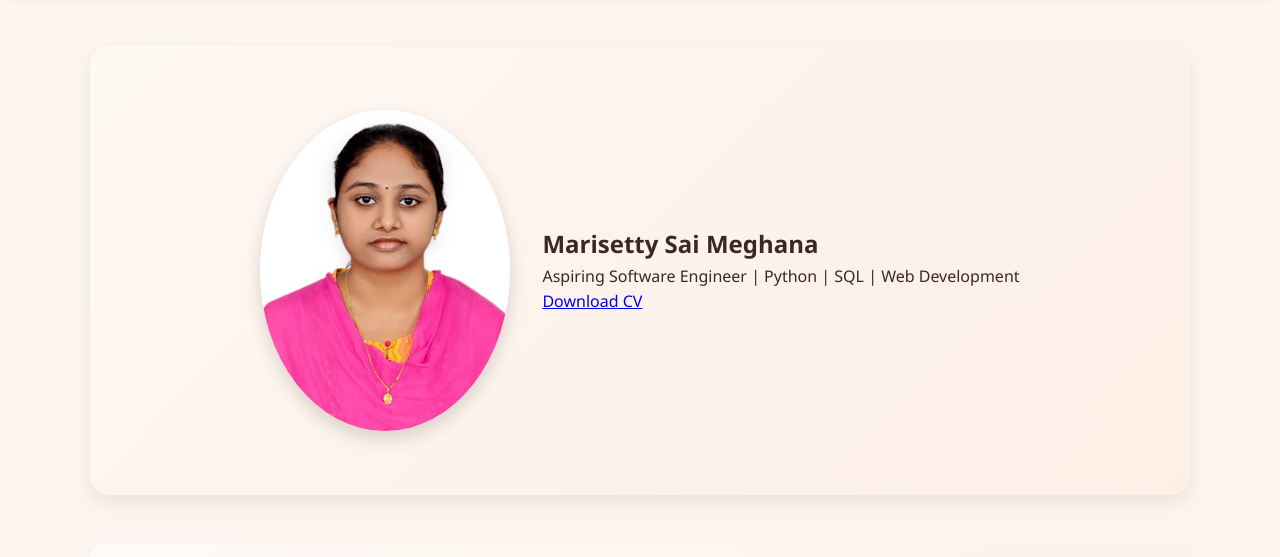
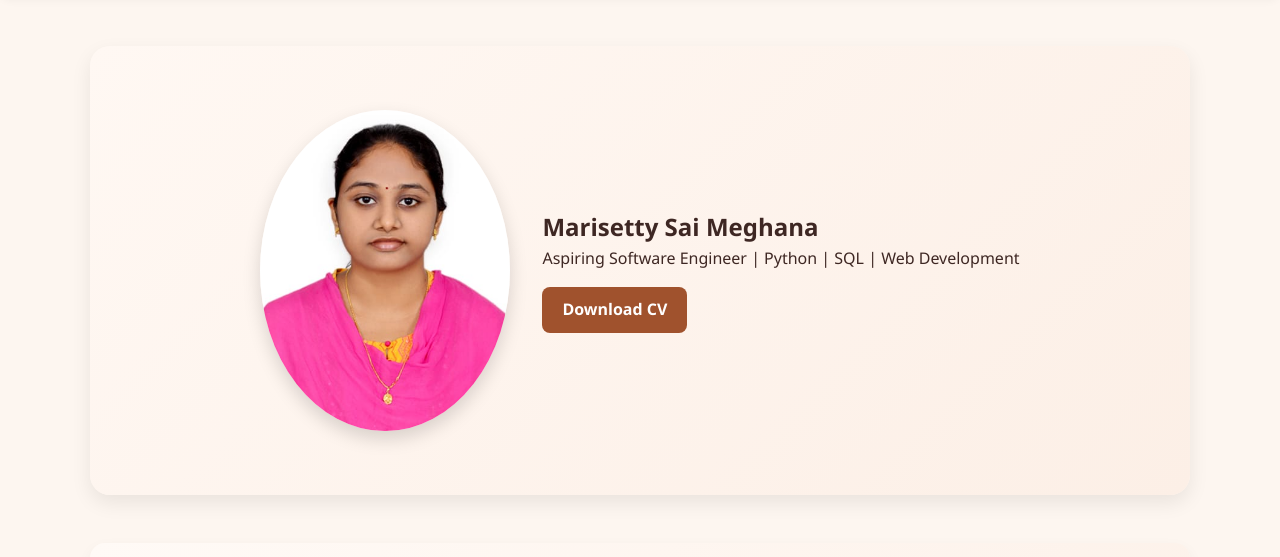
Before and after one commit to M-Sai-Meghana/Portfolio, a plain HTML site: page index.html in a window 1280 px wide. Shown: the part 78-635 px from the top of the page. Drawn offline with Linux system fonts and the light colour scheme.

Commit message:
Update style.css

```diff
--- a/style.css
+++ b/style.css
@@ -97,6 +97,22 @@ header {
 .profile-pic:hover {
   transform: scale(1.08);
 }
+.btn-cv {
+  display: inline-block;
+  margin-top: 15px;
+  padding: 10px 20px;
+  background: #a0522d;   /* deep brown */
+  color: #fff;
+  text-decoration: none;
+  font-weight: bold;
+  border-radius: 8px;
+  transition: background 0.3s;
+}
+
+.btn-cv:hover {
+  background: #5d4037;  /* lighter brown */
+}
+
 
 /* Sections */
 .section {
```
